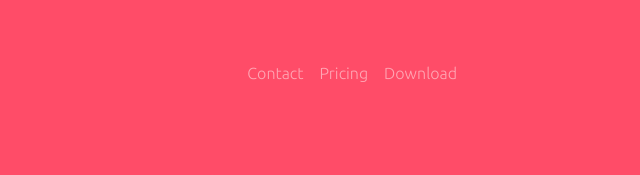
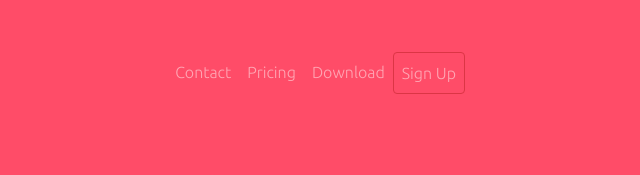
Before and after one commit to Deadhack50/rush, a plain HTML site: page index.html in a window 1280 px wide. Shown: the top 175 px of the page, 623-1263 px from the left. Drawn offline with nearby package versions, Linux system fonts and the light colour scheme.

Commit message:
Update index.html

```diff
--- a/index.html
+++ b/index.html
@@ -41,6 +41,9 @@
               </li>
               <li class="nav-item">
                   <a class="nav-link" href="#cta">Download</a>
+              </li>
+            <li class="nav-item">
+                <a class="nav-link btn btn-outline-danger" href="#pricing">Sign Up</a>
               </li>
           </ul>
        </div>
```
